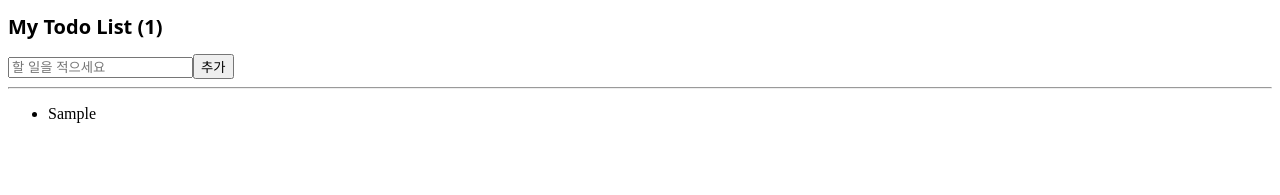
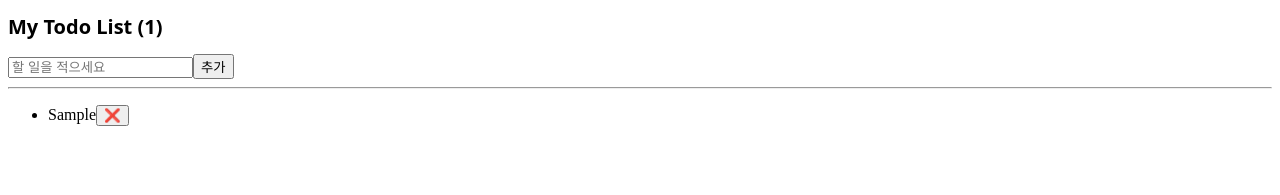
Before and after one commit to SeungJin051/react_movie, a React (Create React App) app: page / in a window 1280 px wide. Both pictures are taken after typing "Sample" into the empty fields and a click on the button "추가". Shown: the top 195 px of the page. Built offline with nearby package versions, Linux system fonts and the light colour scheme.

Commit message:
todo삭제 기능 filter();

```diff
--- a/src/App.js
+++ b/src/App.js
@@ -19,6 +19,14 @@ function App() {
   };
   console.log(toDos);
 
+  // 할 일을 삭제하는 함수
+  const deleteBtn = (indexToDelete) => {
+    setToDos((prevToDos) => {
+      // 이전 할 일 목록에서 indexToDelete를 제외한 새로운 배열 생성
+      return prevToDos.filter((_, index) => index !== indexToDelete);
+    });
+  };
+
   return (
     <div>
       <h1 className={styles.title}>My Todo List ({toDos.length})</h1>
@@ -33,7 +41,10 @@ function App() {
         <hr />
         <ul>
           {toDos.map((item, index) => (
-            <li key={index}>{item}</li>
+            <li key={index}>
+              {item}
+              <button onClick={() => deleteBtn(index)}>❌</button>
+            </li>
           ))}
         </ul>
       </form>
```
